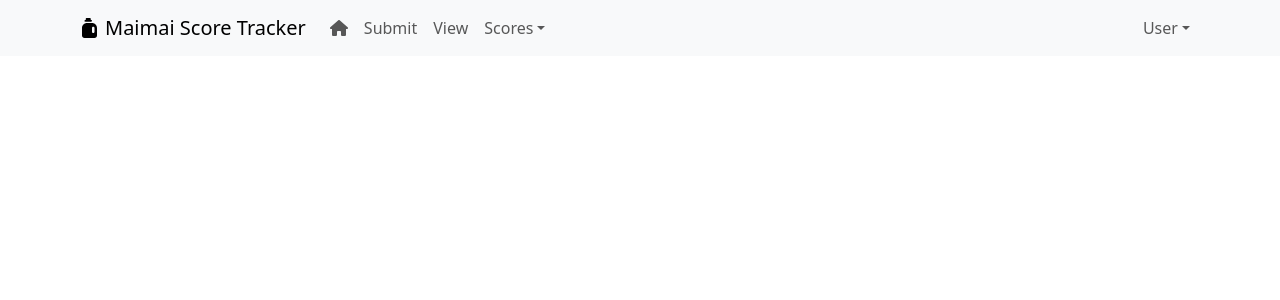
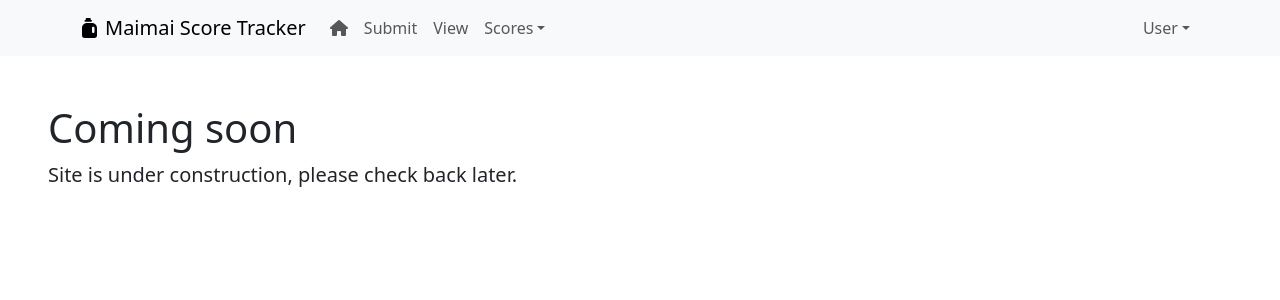
Before and after one commit to corndogit/maimai-score-tracker, a React (Vite) app: page /help in a window 1280 px wide. Shown: the top 300 px of the page. Built offline with nearby package versions, Linux system fonts and the light colour scheme.

Commit message:
Add placeholder page

```diff
--- a/src/App.tsx
+++ b/src/App.tsx
@@ -6,6 +6,7 @@ import { SubmitScorePage } from "./components/submit-score-page/submit-score-pag
 import { ImportScoresPage } from "./components/import-scores-page/import-scores-page";
 import { ExportScoresPage } from "./components/export-scores-page/export-scores-page";
 import "./App.css";
+import { PlaceholderPage } from "./components/shared/placeholder-page";
 
 function App() {
   return (
@@ -13,11 +14,24 @@ function App() {
       <PageNav />
       <BrowserRouter>
         <Routes>
+          <Route
+            path="*"
+            element={
+              <PlaceholderPage
+                title="Page not found"
+                subtitle="Please check the URL and try again"
+              />
+            }
+          />
           <Route path="/" element={<HomePage />} />
           <Route path="/submit" element={<SubmitScorePage />} />
           <Route path="/view" element={<ViewScoresPage />} />
           <Route path="/export" element={<ExportScoresPage />} />
           <Route path="/import" element={<ImportScoresPage />} />
+          <Route path="/user/settings" element={<PlaceholderPage />} />
+          <Route path="/user/logout" element={<PlaceholderPage />} />
+          <Route path="/help" element={<PlaceholderPage />} />
+          <Route path="/about" element={<PlaceholderPage />} />
         </Routes>
       </BrowserRouter>
     </>
--- a/src/components/shared/navbar.tsx
+++ b/src/components/shared/navbar.tsx
@@ -29,11 +29,13 @@ export const PageNav = () => {
           </Nav>
           <Nav>
             <NavDropdown title="User" id="basic-nav-dropdown">
-              <NavDropdown.Item href="user/settings">Settings</NavDropdown.Item>
-              <NavDropdown.Item href="user/logout">Logout</NavDropdown.Item>
+              <NavDropdown.Item href="/user/settings">
+                Settings
+              </NavDropdown.Item>
+              <NavDropdown.Item href="/user/logout">Logout</NavDropdown.Item>
               <NavDropdown.Divider />
-              <NavDropdown.Item href="help">Help</NavDropdown.Item>
-              <NavDropdown.Item href="about">About</NavDropdown.Item>
+              <NavDropdown.Item href="/help">Help</NavDropdown.Item>
+              <NavDropdown.Item href="/about">About</NavDropdown.Item>
             </NavDropdown>
           </Nav>
         </Navbar.Collapse>
--- /dev/null
+++ b/src/components/shared/placeholder-page.tsx
@@ -0,0 +1,20 @@
+import { BasePage } from "./base-page";
+import { PageTitles } from "./page-titles";
+
+interface Props {
+  title?: string;
+  subtitle?: string;
+}
+
+export const PlaceholderPage = ({ title, subtitle }: Props) => {
+  return (
+    <BasePage>
+      <PageTitles
+        title={title ?? "Coming soon"}
+        subtitle={
+          subtitle ?? "Site is under construction, please check back later."
+        }
+      />
+    </BasePage>
+  );
+};
```
